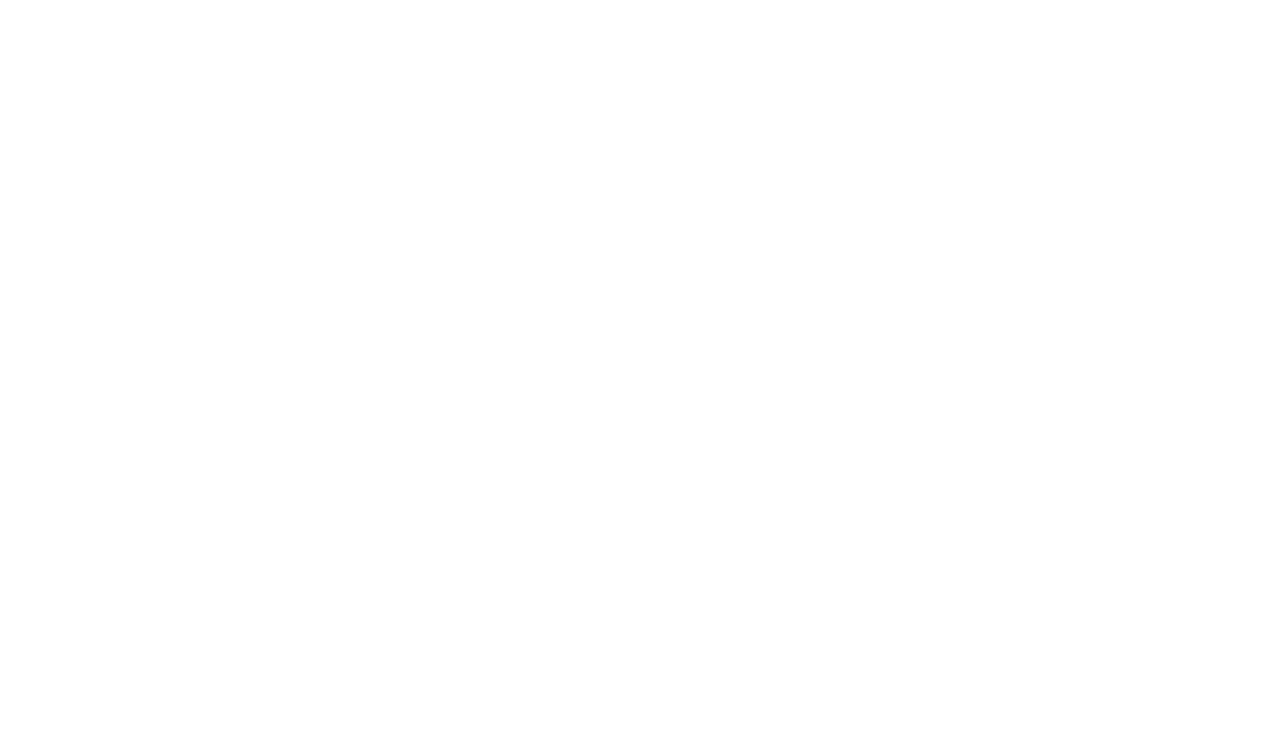
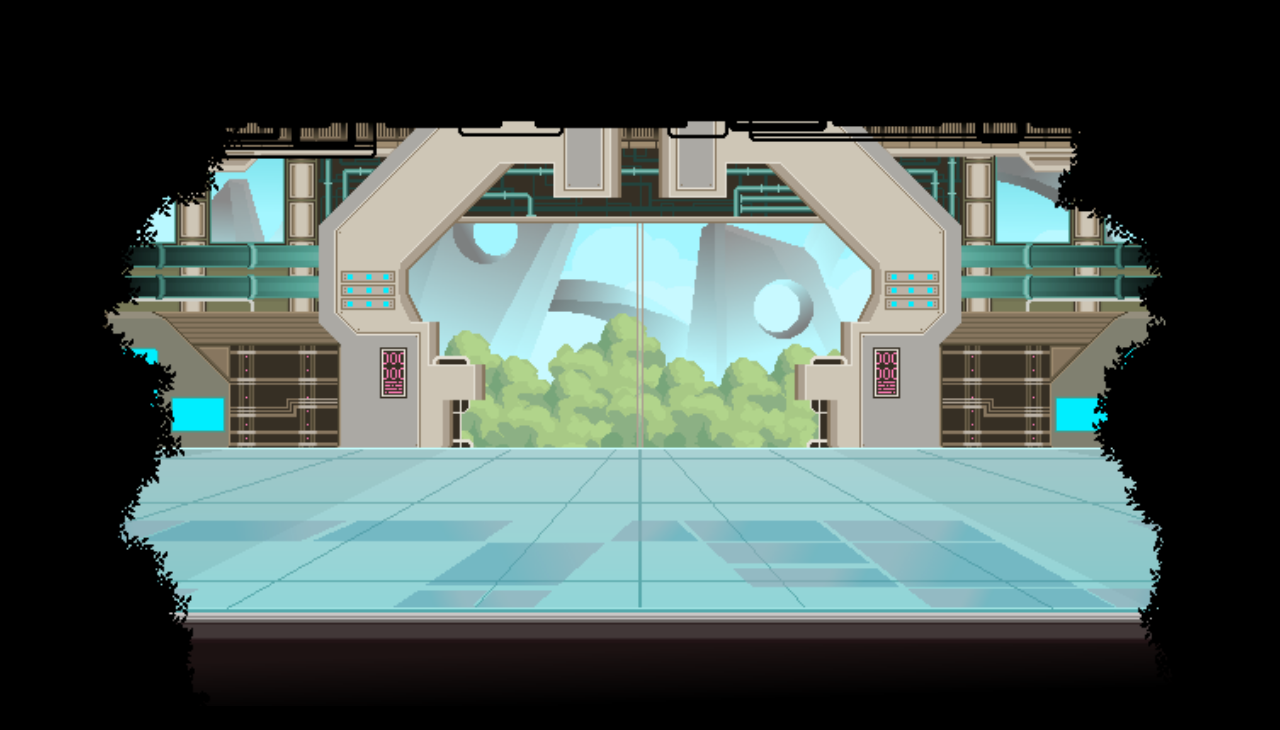
Before and after one commit to PxGnome/coh07-cantomon, a Next.js app in the folder frontend/: page / in a window 1280 px wide. Shown: the top 730 px of the page. Built offline with nearby package versions, Linux system fonts and the light colour scheme.

Commit message:
Add Desktop Layout and background

```diff
--- /dev/null
+++ b/frontend/src/components/footer.js
@@ -0,0 +1,9 @@
+// components/footer.js
+import React from "react";
+
+export default function Footer() {
+    return (
+        <footer>
+        </footer>
+    )
+}
--- /dev/null
+++ b/frontend/src/components/header.js
@@ -0,0 +1,9 @@
+// components/header.js
+import React from "react";
+
+export default function Header() {
+    return (
+        <header>
+        </header>
+    )
+}
--- /dev/null
+++ b/frontend/src/components/layout.js
@@ -0,0 +1,15 @@
+// components/layout.js
+import Header from "./header";
+import Footer from "./footer";
+
+export default function Layout({ children }) {
+    return (
+        <div className='holder'>
+            <div className='main-wrapper'>
+                <Header />
+                <main>{children}</main>
+                <Footer />
+            </div>
+        </div>
+    )
+}
--- /dev/null
+++ b/frontend/src/components/main/content.js
@@ -0,0 +1,8 @@
+import React from "react";
+
+export default function MainContent() {
+    return (
+        <>
+        </>
+    )
+}
--- /dev/null
+++ b/frontend/src/components/main/index.js
@@ -0,0 +1,3 @@
+import MainContent from "./content";
+
+export const MainComponent = MainContent;
--- a/frontend/src/pages/_app.js
+++ b/frontend/src/pages/_app.js
@@ -1,7 +1,12 @@
 
+import Layout from '@/components/layout';
 import '../styles/customBootstrap.scss';
 import '@/styles/globals.scss';
 
 export default function App({ Component, pageProps }) {
-  return <Component {...pageProps} />
+  return (
+    <Layout>
+      <Component {...pageProps} />
+    </Layout>
+  )
 }
--- a/frontend/src/pages/index.js
+++ b/frontend/src/pages/index.js
@@ -1,6 +1,7 @@
 import Head from 'next/head';
 import Image from 'next/image';
 import 'bootstrap-icons/font/bootstrap-icons.css';
+import { MainComponent } from '@/components/main';
 
 export default function Home() {
   return (
@@ -11,7 +12,7 @@
         <meta name="viewport" content="width=device-width, initial-scale=1" />
         <link rel="icon" href="/favicon.ico" />
       </Head>
-
+      <MainComponent />
     </>
   )
 }
--- a/frontend/src/styles/globals.scss
+++ b/frontend/src/styles/globals.scss
@@ -3,5 +3,37 @@
 @import "../../node_modules/bootstrap/scss/mixins";
 
 body {
+  background-image: url("./../assets/background.png");
+  background-size: 85%;
+  background-repeat: no-repeat;
+  background-position: center;
+  align-items: center;
+  display: flex;
+  background-color: black;
+}
+.holder {
+  .main-wrapper {
+    width: 100vw;
+    height: 100vh;
 
+    header,
+    footer {
+      height: 85px;
+      position: fixed;
+
+    }
+
+    header {
+      top: 0;
+    }
+
+    footer {
+      bottom: 0;
+    }
+
+    main {
+      padding-top: 85px;
+      padding-bottom: 85px;
+    }
+  }
 }
```
Also changed, not shown: frontend/src/assets/background.png (added).
